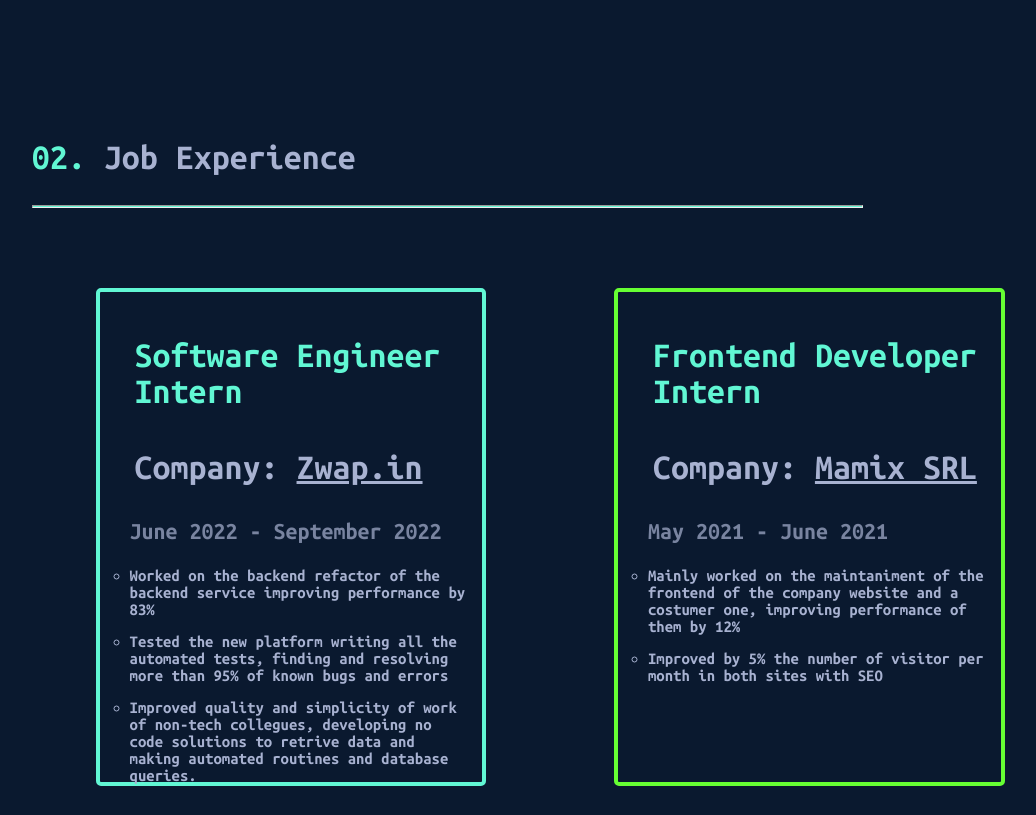
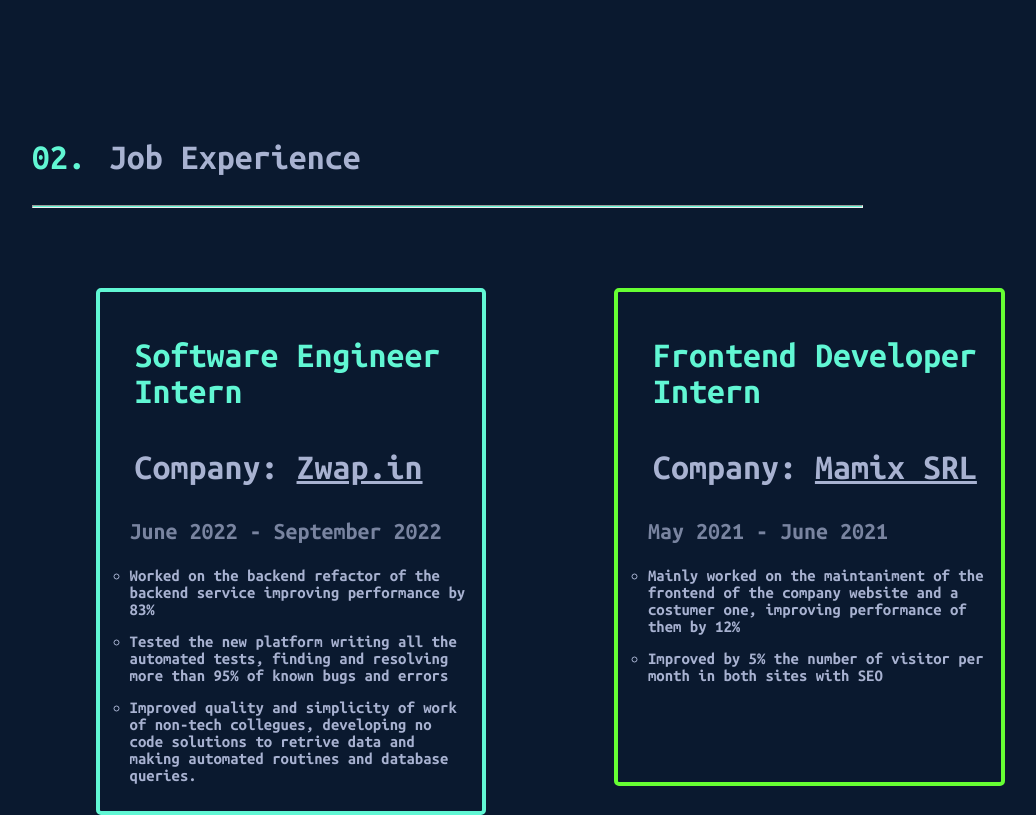
Before and after one commit to MatteoPossamai/portfolio, a React (Create React App) app: page / in a window 1280 px wide. Shown: the part 2000-2815 px from the top of the page, without its empty margins (157-1193 px from the left). Before the commit the page ends 2786 px from the top, so only its background shows below. Built offline with nearby package versions, Linux system fonts and the light colour scheme.

Commit message:
modified the style for better responsive work cards height

```diff
--- a/src/styles/App.css
+++ b/src/styles/App.css
@@ -197,6 +197,7 @@
   font-family: 'Ubuntu Mono';
   color: #61f7d4;
   margin: 0;
+  padding: 0 5px 0 0;
 }
 
 .header-line{
@@ -370,7 +371,8 @@
   border-radius: 5px;
   width: 35%;
   transition: .5s;
-  height: 470px;
+  min-height: 470px;
+  height: fit-content;
 }
 
 #zwap{
```
